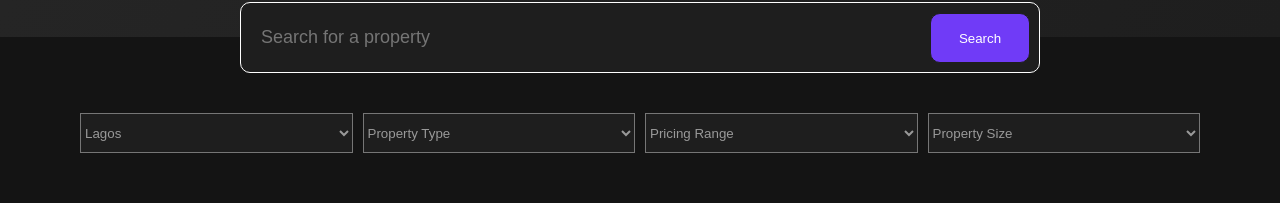
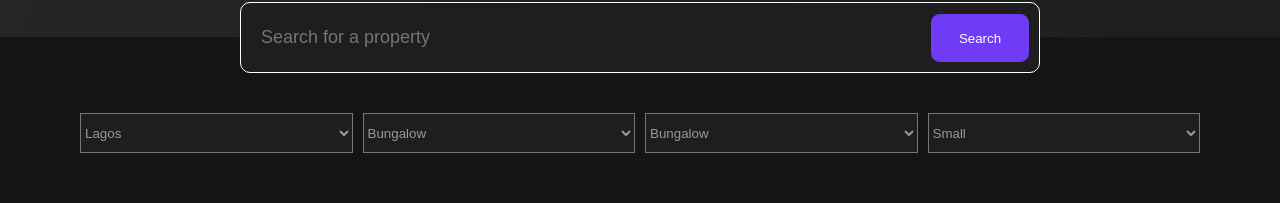
Before and after one commit to SalauDml/CapstoneFrontend, a Next.js app: page /properties in a window 1280 px wide. Shown: the part 362-565 px from the top of the page. Built offline with nearby package versions, Linux system fonts and the light colour scheme.

Commit message:
random change on saturday morning

```diff
--- a/app/properties/global.css
+++ b/app/properties/global.css
@@ -22,7 +22,7 @@ body{
 
 
 .hero{
-    width: 100vw;
+    width: 100%;
     padding: 100px 200px 130px 100px;
     background:linear-gradient(120deg, #262626,#1e1e1e)
 }
--- a/app/properties/page.js
+++ b/app/properties/page.js
@@ -26,35 +26,26 @@ function page() {
             <button type="search-button">Search</button>
           </div>
           <div className="filterCtn">
-            <select  name="Location" id="location">
-
+            <select defaultValue='Location'  name="Location" id="location">
               <option value="Lagos">Lagos</option>
               <option value="Lagos">Lagos</option>
               <option value="Lagos">Lagos</option>
             </select>
-            <select name="Property Type" id="ptype">
-              <option value="" disabled selected>
-                Property Type
-              </option>
+            <select defaultValue='Property Type' name="Property Type" id="ptype">
+              <option value="Bungalow">Bungalow</option>
+              <option value="Bungalow">Story building</option>
+              <option value="Bungalow">Apartment</option>
+            </select>
+            <select defaultValue='Pricing range' name="Pricing Range" id="prange">
               <option value="Bungalow">Bungalow</option>
               <option value="Bungalow">Bungalow</option>
               <option value="Bungalow">Bungalow</option>
             </select>
-            <select name="Pricing Range" id="prange">
-              <option value="" disabled selected>
-                Pricing Range
-              </option>
-              <option value="Bungalow">Bungalow</option>
-              <option value="Bungalow">Bungalow</option>
-              <option value="Bungalow">Bungalow</option>
-            </select>
-            <select name="Property Size" id="psize">
-              <option value="" disabled selected>
-                Property Size
-              </option>
-              <option value="Bungalow">Bungalow</option>
-              <option value="Bungalow">Bungalow</option>
-              <option value="Bungalow">Bungalow</option>
+            <select defaultValue='Property Size' name="Property Size" id="psize">
+
+              <option value="Bungalow">Small</option>
+              <option value="Bungalow">Medium</option>
+              <option value="Bungalow">Large</option>
             </select>
           </div>
         </div>
--- a/components/listingcomp/Listingcomp.js
+++ b/components/listingcomp/Listingcomp.js
@@ -15,7 +15,7 @@ function Listingcomp({
   return (
     <div className={styles.compCtn}>
       <div className={styles.imgCtn}>
-        <Image src={src} fill={true} objectFit="cover" />
+        <Image className={styles.img} src={src} fill={true} objectFit="cover" />
         <div>Sale</div>
       </div>
       <p id={styles.address}>{address}</p>
--- a/components/listingcomp/listing.module.css
+++ b/components/listingcomp/listing.module.css
@@ -14,6 +14,14 @@
     height: 270px;
     position: relative;
     border-radius: 5px;
+}
+.img ::after{
+    position: absolute;
+    width: 100%;
+    height: 100%;
+    top: 0;
+    left: 0;
+    background-color: rgba(0, 0, 0, 0.6);
 }
 #address {
     margin-top: 10px;
```
